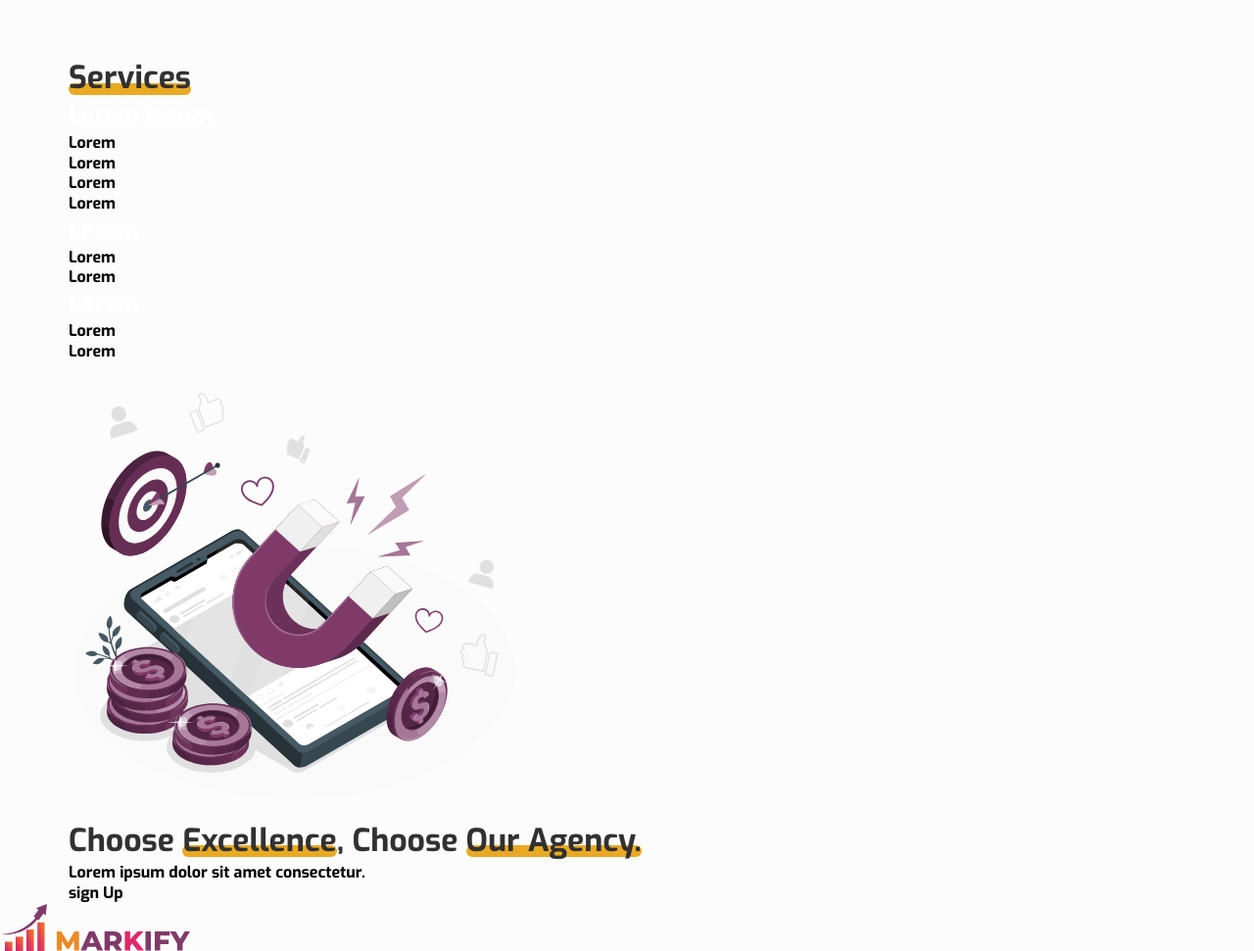
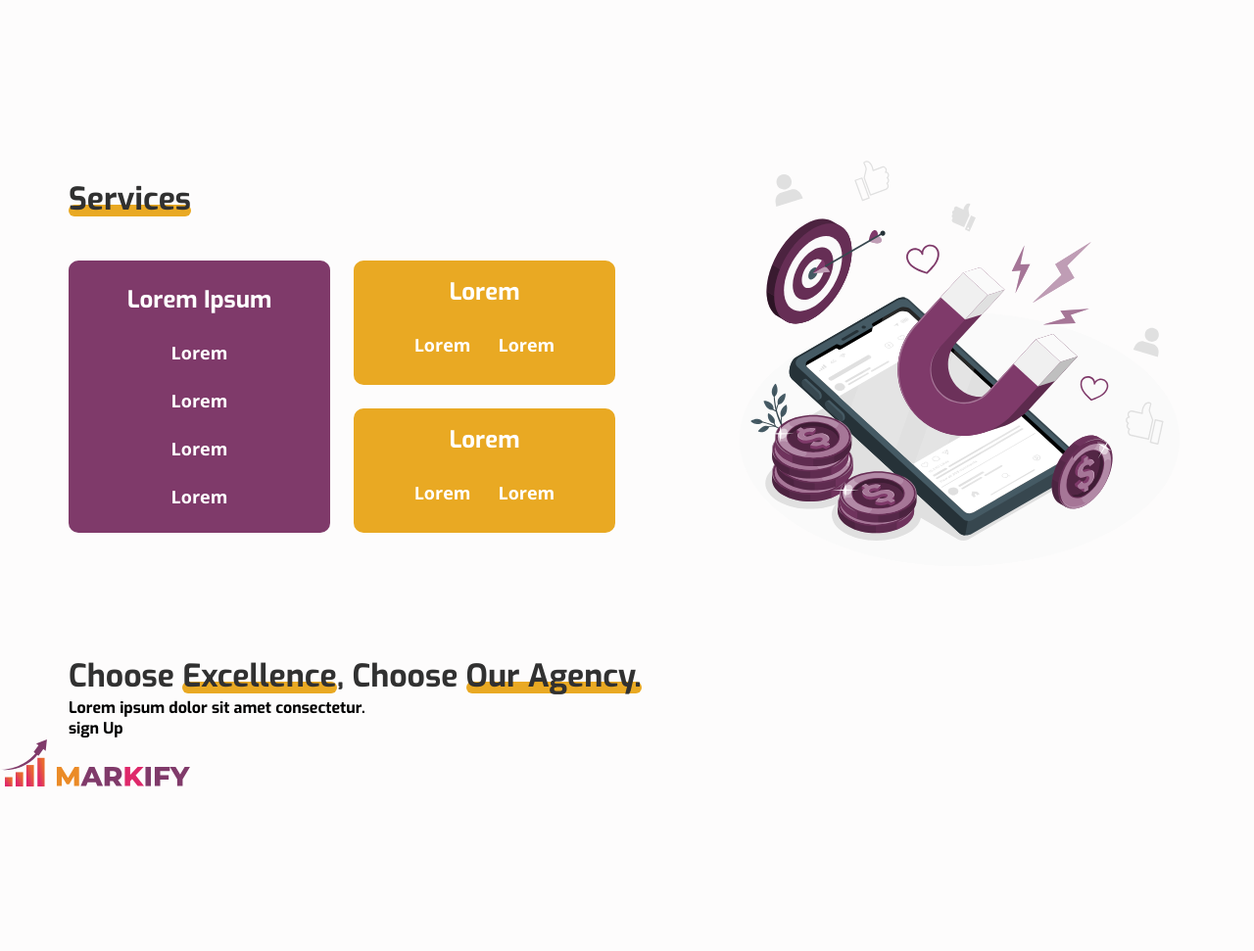
Before and after one commit to BohdanKoleiko/Galaktica, a website: page src/index.html in a window 1280 px wide. Shown: the part 1762-2733 px from the top of the page at 98% size. After the commit the page ends 2565 px from the top, so only its background shows below. Drawn offline with nearby package versions, Linux system fonts and the light colour scheme; files that its build step writes are made by us from their sources.

Commit message:
services block is styled

```diff
--- /dev/null
+++ b/src/scss/blocks/_services.scss
@@ -0,0 +1,84 @@
+.services {
+   &__inner {
+      padding: 75px 0;
+   }
+
+   &__title {
+      margin-bottom: 40px;
+   }
+
+   &__cards {
+      display: grid;
+      grid-template-columns: repeat(2, minmax(200px, 1fr));
+      grid-template-rows: repeat(2, 127px);
+      grid-auto-rows: auto;
+      gap: 24px;
+   }
+
+   &__card {
+      color: white;
+      text-align: center;
+      border-radius: 10px;
+
+      &_bg {
+         &_byzantium {
+            background-color: #7f3a6a;
+         }
+
+         &_harvest-gold {
+            background-color: #e9a923;
+         }
+      }
+
+      &_dir-column {
+         .services__card-items {
+            flex-direction: column;
+         }
+      }
+
+      &_dir-row {
+         .services__card-items {
+            flex-wrap: wrap;
+            flex-direction: row;
+         }
+      }
+
+      &:nth-child(1) {
+         padding: 24px;
+         grid-row-start: 1;
+         grid-row-end: 3;
+      }
+
+      &:nth-child(2),
+      &:nth-child(3) {
+         padding: 16px 24px 28px;
+         grid-column-start: 2;
+      }
+
+      &:nth-child(2) {
+         grid-row-start: 1;
+         grid-row-end: 2;
+      }
+
+      &:nth-child(3) {
+         grid-row-start: 2;
+         grid-row-end: 3;
+      }
+   }
+
+   &__card-title {
+      margin-bottom: 24px;
+   }
+
+   &__card-items {
+      display: inline-flex;
+      row-gap: 24px;
+      column-gap: 28px;
+
+      font-family: $font-family;
+      font-weight: 700;
+      font-size: 18px;
+      line-height: 140%;
+      text-transform: capitalize;
+   }
+}
--- a/src/scss/style.scss
+++ b/src/scss/style.scss
@@ -40,6 +40,7 @@ body {
 @import "./components/underline";
 @import "./components/partner";
 @import "./components/descr";
+@import "./components/info-block";
 
 //
 // BLOCKS
@@ -47,3 +48,4 @@ body {
 @import "./blocks/hero";
 @import "./blocks/partners";
 @import "./blocks/about";
+@import "./blocks/services";
```
